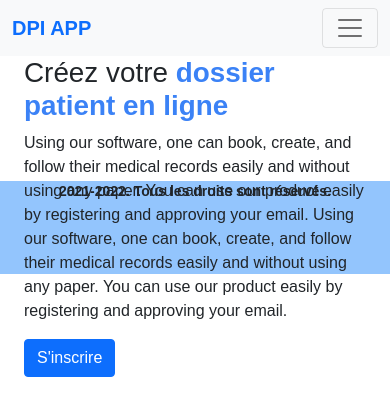
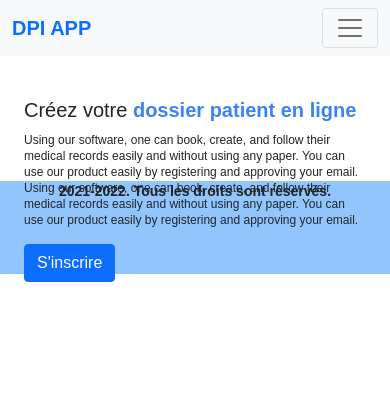
Before and after one commit to ikramkharbouch/DPI_APP, a Next.js app in the folder client/: page / in a window 390 px wide. Shown: the top 416 px of the page. Built offline with nearby package versions, Linux system fonts and the light colour scheme.

Commit message:
Add some updates

```diff
--- a/client/pages/index.js
+++ b/client/pages/index.js
@@ -28,9 +28,9 @@ const homePage = () => {
 
         <Container className="flex justify-between first-section" style={{ height: "40%" }}>
             <Container className="h-full">
-                <h1 className="md:text-xl lg:text-3xl md:mt-16 lg:mt-28 ml-0">Créez votre <span className="text-blue-500 font-bold">dossier
+                <h1 className="text-xl lg:text-3xl mt-10 md:mt-16 lg:mt-28 ml-0">Créez votre <span className="text-blue-500 font-bold">dossier
                     patient en ligne</span></h1>
-                <p className="md:mt-5 lg:mt-10 md:text-sm lg:text-base">Using our software, one can book, create, and follow their medical records easily and without using any paper.
+                <p className="md:mt-5 lg:mt-10 text-xs md:text-sm lg:text-base">Using our software, one can book, create, and follow their medical records easily and without using any paper.
                     You can use our product easily by registering and approving your email.
                     Using our software, one can book, create, and follow their medical records easily and without using any paper.
                     You can use our product easily by registering and approving your email.</p>
@@ -39,9 +39,9 @@ const homePage = () => {
             <Image src="doctor-lady-5.png" className="w-1/2 h-full hidden md:block lg:block first-image"/>
         </Container>
 
-        <Container className="w-full bg-blue-500 mt-0 hidden md:flex lg:flex text-white gap-50 mx-auto" style={{ height: "120px" }}>
+        <Container className="hidden md:w-full lg:w-full bg-blue-500 mt-0 md:flex lg:flex text-white gap-50 mx-auto" style={{ height: "120px" }}>
             <div className="my-auto mx-24">
-                <h3 className="font-light md:text-sm lg:text-base">Etape 1:</h3>
+                <h3 className="font-light text-sm lg:text-base">Etape 1:</h3>
                 <h1 className="font-bold md:text-sm lg:text-xl">S'inscrire</h1>
             </div>
 
--- a/client/styles/globals.css
+++ b/client/styles/globals.css
@@ -81,6 +81,13 @@ select {
   }
 }
 
+@media only screen and (max-width: 768px) {
+
+  .first-section {
+    max-height: 80%;
+  }
+}
+
 @media only screen and (max-width: 1024px) {
   .medium-screen {
     min-height: 80%;
```
